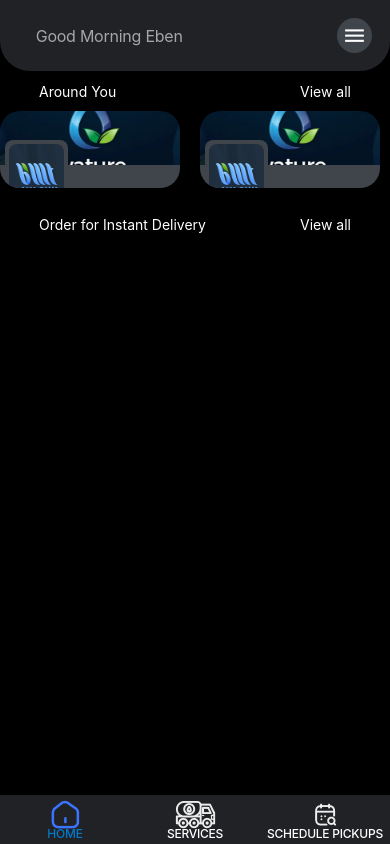
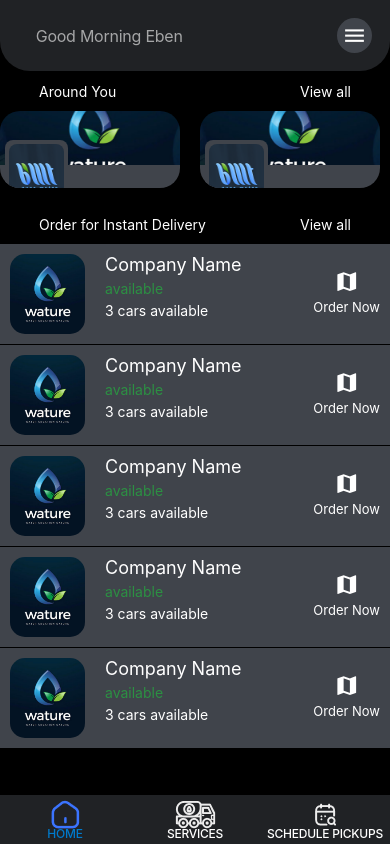
Before and after one commit to chrispydev/Phluow, a React Native app: screen /Home in a window 390 px wide. Built offline with nearby package versions, Linux system fonts and the light colour scheme.

Commit message:
feat(file name): working home page

```diff
--- /dev/null
+++ b/components/HomeCompanyCard.js
@@ -0,0 +1,51 @@
+import React from 'react';
+import {View, Image, Text, StyleSheet} from 'react-native';
+import Icon from 'react-native-vector-icons/MaterialCommunityIcons';
+import {colors} from '../styles/colors';
+
+export default function HomeCompanyCard({image, cName, status, carDetail}) {
+  return (
+    <View style={styles.cardContainer}>
+      <View style={{flexDirection: 'row', justifyContent: 'space-between'}}>
+        <Image style={styles.cardImage} source={image} />
+        <View>
+          <Text style={[styles.cardText, {fontSize: 18}]}>{cName}</Text>
+          <Text style={[styles.cardText, {color: colors.complete}]}>
+            {status}
+          </Text>
+          <Text style={styles.cardText}>{carDetail}</Text>
+        </View>
+      </View>
+      <View style={{alignItems: 'center'}}>
+        <Icon
+          name="map"
+          size={25}
+          color={colors.secondaryText}
+          style={styles.cardText}
+        />
+        <Text style={[styles.cardText, {fontSize: 13}]}>Order Now</Text>
+      </View>
+    </View>
+  );
+}
+
+const styles = StyleSheet.create({
+  cardContainer: {
+    flexDirection: 'row',
+    justifyContent: 'space-between',
+    alignItems: 'center',
+    backgroundColor: colors.boxColor,
+    padding: 10,
+    marginBottom: 1,
+  },
+  cardText: {
+    color: colors.secondaryText,
+    marginBottom: 5,
+  },
+  cardImage: {
+    height: 80,
+    width: 75,
+    borderRadius: 15,
+    marginRight: 20,
+  },
+});
--- a/screens/HomeScreen.js
+++ b/screens/HomeScreen.js
@@ -4,6 +4,7 @@ import {colors} from '../styles/colors';
 import NavBar from '../components/NavBar';
 import CarouselImage from '../components/CarouselImage';
 import TextHeader from '../components/TextHeader';
+import HomeCompanyCard from '../components/HomeCompanyCard';
 
 export default function HomeScreen() {
   return (
@@ -27,6 +28,15 @@ export default function HomeScreen() {
             textLeft="Order for Instant Delivery"
             textRight="View all"
           />
+          {[...Array(5)].map(i => (
+            <HomeCompanyCard
+              cName="Company Name"
+              status="available"
+              carDetail="3 cars available"
+              image={require('../assets/im8.png')}
+              key={i}
+            />
+          ))}
         </ScrollView>
       </ScrollView>
     </SafeAreaView>
```
